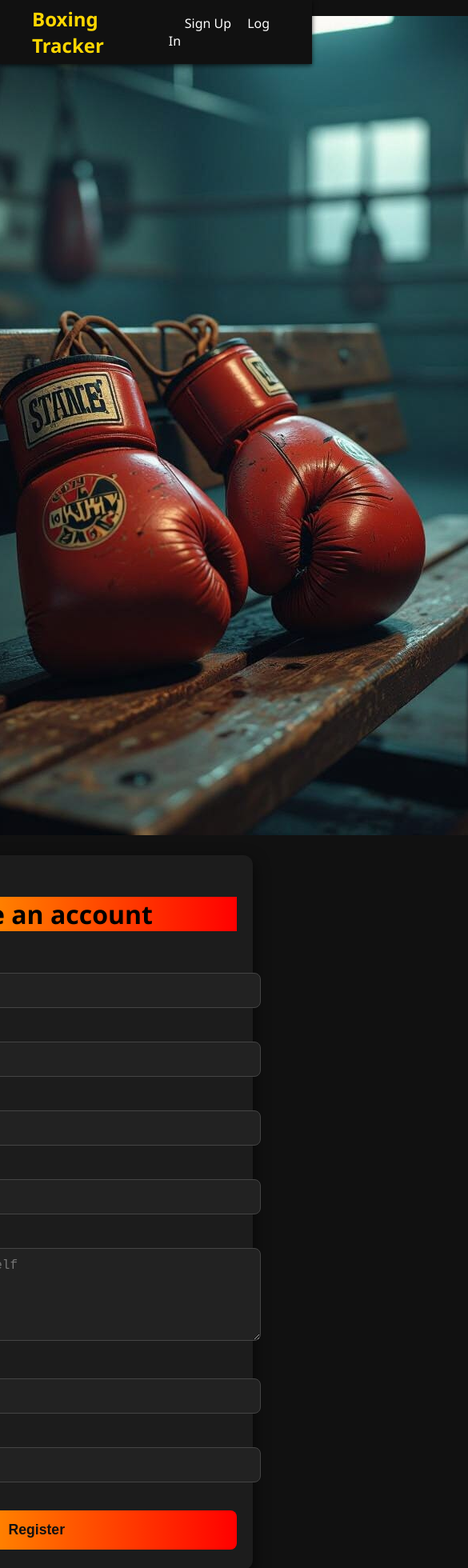
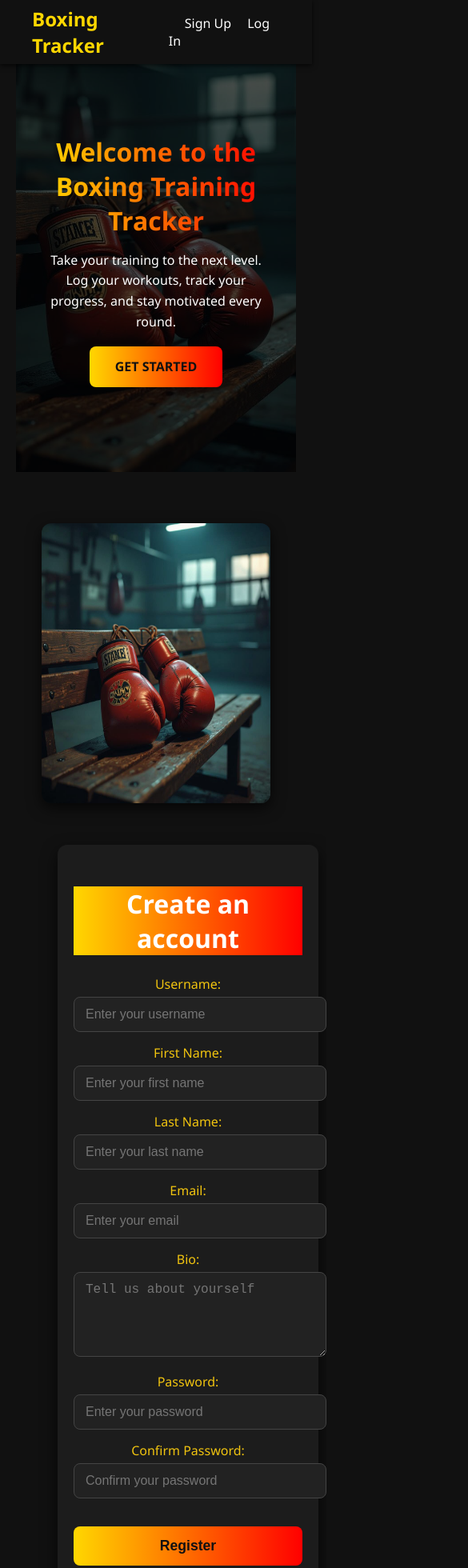
Before and after one commit to Kalamori/boxing-training-tracker-client, a React (Vite) app: page / in a window 390 px wide. Shown: the top 1960 px of the page at 80% size, 585 px wide, since content can reach past the window. Built offline with nearby package versions, Linux system fonts and the light colour scheme; no server answers.

Commit message:
Final Commit

```diff
--- a/src/components/SignInForm/SignInForm.jsx
+++ b/src/components/SignInForm/SignInForm.jsx
@@ -27,7 +27,7 @@ export default function SignInForm() {
             const { data } = await signIn(formData)
             setTokens(data)
             setUser(getUser())
-            navigate('/')
+            navigate('/dashboard')
         } catch (error) {
             setError(error.response.data)
         }
--- a/src/components/SignUpForm/SignupForm.jsx
+++ b/src/components/SignUpForm/SignupForm.jsx
@@ -34,7 +34,7 @@ export default function SignUpForm() {
       const { data } = await signUp(formData)
       setTokens(data)
       setUser(getUser())
-      navigate('/')
+      navigate('/dashboard')
     } catch (error) {
       setErrors(error.response.data || ['An unexpected error occurred.'])
     }
--- a/src/pages/Dashboard/Dashboard.css
+++ b/src/pages/Dashboard/Dashboard.css
@@ -1,22 +1,121 @@
 .dashboard {
-  padding: 20px;
+  padding: 2rem;
+  max-width: 1100px;
+  margin: 0 auto;
+  color: #fff;
+  font-family: 'Segoe UI', Tahoma, Geneva, Verdana, sans-serif;
+}
+
+.dashboard h2 {
+  text-align: center;
+  margin-bottom: 2rem;
+  font-size: 2.2rem;
+  background: linear-gradient(90deg, #ffd700, #ff0000);
+  -webkit-background-clip: text;
+  -webkit-text-fill-color: transparent;
 }
 
 .stats {
   display: flex;
-  gap: 20px;
-  margin-bottom: 20px;
+  justify-content: space-around;
+  flex-wrap: wrap;
+  margin-bottom: 3rem;
+  gap: 1.5rem;
+}
+
+.stats p {
+  background: #1c1c1c;
+  padding: 1rem 1.5rem;
+  border-radius: 10px;
+  flex: 1 1 250px;
+  text-align: center;
+  font-size: 1.1rem;
+  font-weight: 600;
+  border: 1px solid #444;
+  box-shadow: 0 4px 12px rgba(0, 0, 0, 0.6);
+  transition: transform 0.2s ease;
+}
+
+.stats p:hover {
+  transform: translateY(-3px);
+  border-color: #ff0000;
 }
 
 .workouts-list {
   display: grid;
-  grid-template-columns: repeat(auto-fit, minmax(250px, 1fr));
-  gap: 20px;
+  grid-template-columns: repeat(auto-fit, minmax(280px, 1fr));
+  gap: 2rem;
 }
 
 .workout-card {
-  border: 1px solid #ccc;
-  border-radius: 8px;
-  padding: 15px;
-  background-color: #f8f8f8;
+  background: #1a1a1a;
+  border-radius: 12px;
+  padding: 1.5rem;
+  border: 1px solid #333;
+  box-shadow: 0 6px 16px rgba(0, 0, 0, 0.6);
+  transition: transform 0.3s ease, border-color 0.3s ease;
 }
+
+.workout-card:hover {
+  transform: translateY(-5px);
+  border-color: #ffd700;
+}
+
+.workout-card h3 {
+  font-size: 1.4rem;
+  margin-bottom: 0.8rem;
+  color: #ffd700;
+  transition: color 0.3s ease;
+}
+
+.workout-card h3:hover {
+  color: #ff0000;
+}
+
+.workout-card p {
+  margin: 0.3rem 0;
+  font-size: 0.95rem;
+  color: #ddd;
+}
+
+button {
+  margin-top: 0.8rem;
+  padding: 0.6rem 1rem;
+  font-weight: 600;
+  border-radius: 6px;
+  cursor: pointer;
+  border: none;
+  transition: all 0.3s ease;
+}
+
+.edit-button {
+  background: #ffd700;
+  color: #111;
+  margin-right: 0.5rem;
+}
+
+.edit-button:hover {
+  background: #e6c200;
+  transform: translateY(-2px);
+}
+
+.delete-button {
+  background: #ff0000;
+  color: #fff;
+}
+
+.delete-button:hover {
+  background: #cc0000;
+  transform: translateY(-2px);
+}
+
+@media (max-width: 768px) {
+  .stats {
+    flex-direction: column;
+    align-items: center;
+  }
+
+  .stats p {
+    width: 100%;
+  }
+}
--- a/src/pages/EditWorkout/EditWorkoutPage.jsx
+++ b/src/pages/EditWorkout/EditWorkoutPage.jsx
@@ -1,6 +1,7 @@
 import { useState, useEffect } from 'react'
 import { useParams, useNavigate } from 'react-router'
 import { getUserWorkouts, updateWorkout } from '../../services/dashboardService'
+import './EditWorkoutPage.css'
 
 export default function EditWorkoutPage() {
   const { id } = useParams()
@@ -47,7 +48,9 @@ export default function EditWorkoutPage() {
   }
 
   return (
-    <form onSubmit={handleSubmit}>
+    <form className="edit-workout-form" onSubmit={handleSubmit}>
+        <h2>Edit Workout</h2>
+
       <label>
         Workout Type:
         <select name="workout_type" value={formData.workout_type} onChange={handleChange} required>
--- a/src/pages/Home/Home.css
+++ b/src/pages/Home/Home.css
@@ -0,0 +1,114 @@
+.home-container {
+  display: flex;
+  flex-direction: column;
+  min-height: 100vh;
+  background: #111;
+  color: #fff;
+  font-family: 'Segoe UI', Tahoma, Geneva, Verdana, sans-serif;
+}
+
+.hero {
+  display: flex;
+  align-items: center;
+  justify-content: center;
+  text-align: center;
+  min-height: 60vh;
+  background: linear-gradient(
+      rgba(0, 0, 0, 0.7),
+      rgba(0, 0, 0, 0.7)
+    ),
+    url('/src/assets/boxing-gloves.jpg') center/cover no-repeat;
+  color: #fff;
+  padding: 2rem;
+}
+
+.hero-content {
+  max-width: 800px;
+  animation: fadeInUp 0.8s ease-out;
+}
+
+.hero h1 {
+  font-size: 2.8rem;
+  margin-bottom: 1rem;
+  background: linear-gradient(90deg, #ffd700, #ff0000);
+  -webkit-background-clip: text;
+  -webkit-text-fill-color: transparent;
+}
+
+.hero p {
+  font-size: 1.2rem;
+  margin-bottom: 2rem;
+  line-height: 1.6;
+}
+
+.cta-button {
+  background: linear-gradient(90deg, #ffd700, #ff0000);
+  color: #111;
+  padding: 0.9rem 2rem;
+  font-weight: 700;
+  text-transform: uppercase;
+  border-radius: 8px;
+  text-decoration: none;
+  transition: all 0.3s ease;
+}
+
+.cta-button:hover {
+  background: linear-gradient(90deg, #ff0000, #ffd700);
+  transform: translateY(-2px);
+  box-shadow: 0 4px 10px rgba(255, 0, 0, 0.4);
+}
+
+.form-section {
+  display: flex;
+  justify-content: center;
+  align-items: center;
+  gap: 2rem;
+  padding: 4rem 2rem;
+  flex-wrap: wrap;
+}
+
+.form-image {
+  flex: 1 1 350px;
+  display: flex;
+  justify-content: center;
+}
+
+.form-image img {
+  max-width: 100%;
+  border-radius: 12px;
+  box-shadow: 0 6px 18px rgba(0, 0, 0, 0.7);
+}
+
+.form-wrapper {
+  flex: 1 1 400px;
+}
+
+@keyframes fadeInUp {
+  from {
+    opacity: 0;
+    transform: translateY(25px);
+  }
+  to {
+    opacity: 1;
+    transform: translateY(0);
+  }
+}
+
+@media (max-width: 768px) {
+  .hero h1 {
+    font-size: 2rem;
+  }
+
+  .hero p {
+    font-size: 1rem;
+  }
+
+  .form-section {
+    flex-direction: column;
+    text-align: center;
+  }
+
+  .form-wrapper {
+    width: 100%;
+  }
+}
--- a/src/pages/Home/Home.jsx
+++ b/src/pages/Home/Home.jsx
@@ -4,18 +4,32 @@ import BoxingGloveImg from '/src/assets/boxing-gloves.jpg'
 
 export default function Home() {
   return (
-    <>
-    <div className="home">
-      <h1>Welcome to the Boxing Training Tracker</h1>
+    <div className="home-container">
+      <section className="hero">
+        <div className="hero-content">
+          <h1>Welcome to the Boxing Training Tracker</h1>
+          <p>
+            Take your training to the next level. Log your workouts, track your
+            progress, and stay motivated every round.
+          </p>
+          <a href="#signup" className="cta-button">
+            Get Started
+          </a>
+        </div>
+      </section>
 
-      <p>Track your training progress and stay motivated!</p>
+      <section id="signup" className="form-section column">
+        <div className="form-image">
+          <img
+            className="form-feature"
+            src={BoxingGloveImg}
+            alt="Boxing Gloves"
+          />
+        </div>
+        <div className="form-wrapper">
+          <SignUpForm />
+        </div>
+      </section>
     </div>
-
-    <section className="form-section column">
-      <img className="form-feature" src={BoxingGloveImg} alt="Boxing Glove" />
-       <SignUpForm />
-    </section>
-
-    </>
   )
 }
--- a/src/pages/NewWorkout/NewWorkoutPage.css
+++ b/src/pages/NewWorkout/NewWorkoutPage.css
@@ -0,0 +1,109 @@
+.new-workout-page {
+  min-height: 100vh;
+  display: flex;
+  flex-direction: column;
+  justify-content: center;
+  align-items: center;
+  background-color: #111;
+  padding: 2rem;
+  box-sizing: border-box;
+}
+
+.new-workout-page h2 {
+  font-size: 2rem;
+  margin-bottom: 1.5rem;
+  text-align: center;
+  background: linear-gradient(90deg, #ffd700, #ff0000);
+  -webkit-background-clip: text;
+  -webkit-text-fill-color: transparent;
+}
+
+.new-workout-page form {
+  width: 100%;
+  max-width: 500px;
+  background-color: #1c1c1c;
+  padding: 2.5rem;
+  border-radius: 12px;
+  box-shadow: 0 8px 20px rgba(0,0,0,0.7);
+  display: flex;
+  flex-direction: column;
+  gap: 1.2rem;
+  animation: fadeInUp 0.6s ease-out;
+}
+
+.new-workout-page label {
+  display: flex;
+  flex-direction: column;
+  font-weight: 600;
+  color: #ffd700;
+}
+
+.new-workout-page input[type="date"],
+.new-workout-page input[type="number"],
+.new-workout-page select,
+.new-workout-page textarea {
+  margin-top: 5px;
+  padding: 12px 14px;
+  border-radius: 8px;
+  border: 1px solid #444;
+  background-color: #222;
+  color: #fff;
+  font-size: 1rem;
+  transition: all 0.3s ease;
+}
+
+.new-workout-page input:focus,
+.new-workout-page select:focus,
+.new-workout-page textarea:focus {
+  outline: none;
+  border-color: #ff0000;
+  box-shadow: 0 0 6px rgba(255,0,0,0.4);
+}
+
+textarea {
+  resize: vertical;
+  min-height: 80px;
+}
+
+.new-workout-page button[type="submit"] {
+  padding: 14px;
+  background: linear-gradient(90deg, #ffd700, #ff0000);
+  color: #111;
+  font-size: 1.1rem;
+  font-weight: 600;
+  border: none;
+  border-radius: 8px;
+  cursor: pointer;
+  transition: all 0.3s ease;
+}
+
+.new-workout-page button[type="submit"]:hover {
+  background: linear-gradient(90deg, #ff0000, #ffd700);
+  transform: translateY(-2px);
+  box-shadow: 0 4px 12px rgba(255,0,0,0.4);
+}
+
+.error-message {
+  color: #e74c3c;
+  font-size: 0.9rem;
+  margin-top: -5px;
+  margin-bottom: 10px;
+}
+
+@keyframes fadeInUp {
+  from {
+    opacity: 0;
+    transform: translateY(20px);
+  }
+  to {
+    opacity: 1;
+    transform: translateY(0);
+  }
+}
+
+@media (max-width: 600px) {
+  .new-workout-page form {
+    padding: 1.8rem;
+    margin: 1rem;
+  }
+}
--- a/src/utils/auth.js
+++ b/src/utils/auth.js
@@ -39,7 +39,7 @@ export const getUser = () => {
       clearTokens()
       return null
     }
-    const user = payload.user || { id: payload.user_id }
+    const user = payload.user || { id: payload.user_id, username: 'User' }
     return user
   } catch (error) {
     throw new Error('Invalid token' + error.message)
```
Also changed, not shown: src/pages/EditWorkout/EditWorkoutPage.css (+92 -0 lines), src/pages/WorkoutDetails/WorkoutDetailsPage.css (+90 -0 lines).
